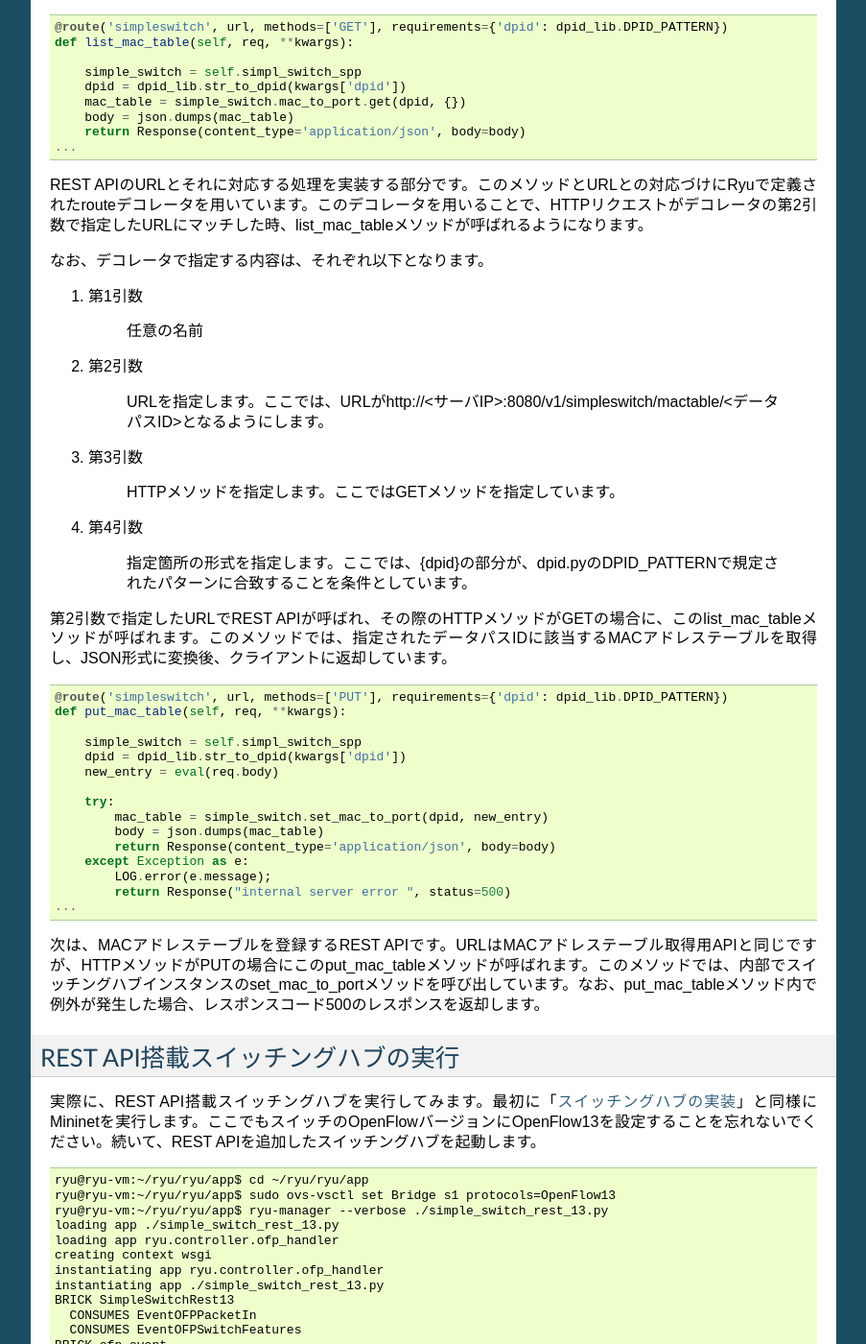
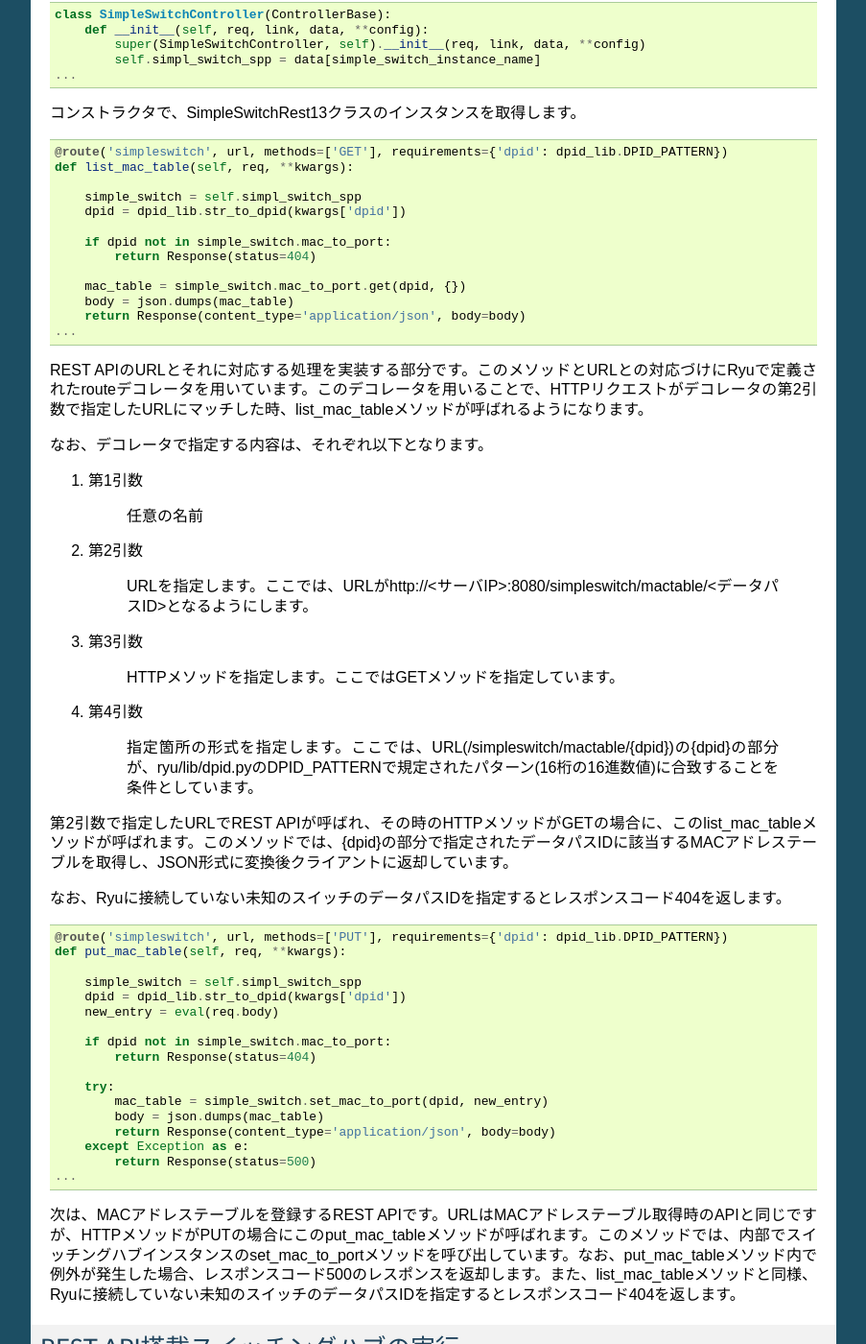
Before and after one commit to osrg/ryu-book, a Sphinx documentation site: the page built from ja/source/rest_api.rst, in a window 1280 px wide and 1400 px high, scrolled down 4110 px. Shown: the whole window at 96% size, without its empty margins (198-1101 px from the left). Built offline with Sphinx 7.4.7, drawn with Linux system fonts in a browser that asks for light colours; some of the changed text lies outside the part shown.

Commit message:
modified sample script

```diff
--- a/ja/source/rest_api.rst
+++ b/ja/source/rest_api.rst
@@ -92,11 +92,14 @@ registerメソッド実行の際、コントローラのコンストラクタで
         super(SimpleSwitchRest13, self).switch_features_handler(ev)
         datapath = ev.msg.datapath
         self.switches[datapath.id] = datapath
+        self.mac_to_port.setdefault(datapath.id, {})
     ...
 
 親クラスのswitch_features_handlerをオーバライドしています。
 このメソッドでは、SwitchFeaturesイベントが発生したタイミングで、
-イベント内に格納されたdatapathオブジェクトをインスタンス変数switchesに保持します。
+イベントオブジェクトevに格納されたdatapathオブジェクトを取得し、
+インスタンス変数switchesに保持しています。
+また、このタイミングで、MACアドレステーブルに初期値(空のディクショナリ)をセットしています。
 
 
 .. rst-class:: sourcecode
@@ -182,6 +185,10 @@ SimpleSwitchControllerクラスの実装
 
         simple_switch = self.simpl_switch_spp
         dpid = dpid_lib.str_to_dpid(kwargs['dpid'])
+
+        if dpid not in simple_switch.mac_to_port:
+            return Response(status=404)
+
         mac_table = simple_switch.mac_to_port.get(dpid, {})
         body = json.dumps(mac_table)
         return Response(content_type='application/json', body=body)
@@ -201,7 +208,7 @@ HTTPリクエストがデコレータの第2引数で指定したURLにマッチ
 2. 第2引数
 
     URLを指定します。
-    ここでは、URLがhttp://<サーバIP>:8080/v1/simpleswitch/mactable/<データパスID>
+    ここでは、URLがhttp://<サーバIP>:8080/simpleswitch/mactable/<データパスID>
     となるようにします。
 
 3. 第3引数
@@ -212,14 +219,15 @@ HTTPリクエストがデコレータの第2引数で指定したURLにマッチ
 4. 第4引数
 
     指定箇所の形式を指定します。
-    ここでは、{dpid}の部分が、dpid.pyのDPID_PATTERNで規定されたパターンに合致することを
-    条件としています。
+    ここでは、URL(/simpleswitch/mactable/{dpid})の{dpid}の部分が、
+    ryu/lib/dpid.pyのDPID_PATTERNで規定されたパターン(16桁の16進数値)に合致することを条件としています。
 
-第2引数で指定したURLでREST APIが呼ばれ、その際のHTTPメソッドがGETの場合に、
+第2引数で指定したURLでREST APIが呼ばれ、その時のHTTPメソッドがGETの場合に、
 このlist_mac_tableメソッドが呼ばれます。
-このメソッドでは、指定されたデータパスIDに該当するMACアドレステーブルを取得し、
-JSON形式に変換後、クライアントに返却しています。
+このメソッドでは、{dpid}の部分で指定されたデータパスIDに該当するMACアドレステーブルを取得し、
+JSON形式に変換後クライアントに返却しています。
 
+なお、Ryuに接続していない未知のスイッチのデータパスIDを指定するとレスポンスコード404を返します。
 
 .. rst-class:: sourcecode
 
@@ -232,20 +240,24 @@ JSON形式に変換後、クライアントに返却しています。
         dpid = dpid_lib.str_to_dpid(kwargs['dpid'])
         new_entry = eval(req.body)
 
+        if dpid not in simple_switch.mac_to_port:
+            return Response(status=404)
+
         try:
             mac_table = simple_switch.set_mac_to_port(dpid, new_entry)
             body = json.dumps(mac_table)
             return Response(content_type='application/json', body=body)
         except Exception as e:
-            LOG.error(e.message);
-            return Response("internal server error ", status=500)
+            return Response(status=500)
     ...
 
 次は、MACアドレステーブルを登録するREST APIです。
-URLはMACアドレステーブル取得用APIと同じですが、HTTPメソッドがPUTの場合に
+URLはMACアドレステーブル取得時のAPIと同じですが、HTTPメソッドがPUTの場合に
 このput_mac_tableメソッドが呼ばれます。
 このメソッドでは、内部でスイッチングハブインスタンスのset_mac_to_portメソッドを呼び出しています。
 なお、put_mac_tableメソッド内で例外が発生した場合、レスポンスコード500のレスポンスを返却します。
+また、list_mac_tableメソッドと同様、Ryuに接続していない未知のスイッチのデータパスIDを指定すると
+レスポンスコード404を返します。
 
 REST API搭載スイッチングハブの実行
 --------------------------
@@ -285,6 +297,9 @@ REST API搭載スイッチングハブの実行
     switch features ev version: 0x4 msg_type 0x6 xid 0x78dd7a72 OFPSwitchFeatures(auxiliary_id=0,capabilities=71,datapath_id=1,n_buffers=256,n_tables=254)
     move onto main mode
 
+起動時のメッセージの中に、「(31135) wsgi starting up on http://0.0.0.0:8080/」という行がありますが、
+これは、Webサーバがポート番号8080で起動したことを表しています。
+
 次にmininetのシェル上で、h1からh2へpingを発行します。
 
 .. rst-class:: console
@@ -320,7 +335,7 @@ REST APIの呼び出しには、curlコマンドを使用します。
 
 ::
 
-    ryu@ryu-vm:~$ curl -X GET http://127.0.0.1:8080/v1/simpleswitch/mactable/0000000000000001
+    ryu@ryu-vm:~$ curl -X GET http://127.0.0.1:8080/simpleswitch/mactable/0000000000000001
     {"00:00:00:00:00:02": 2, "00:00:00:00:00:01": 1}
 
 h1とh2の二つのホストがMACアドレステーブル上で学習済みであることがわかります。
@@ -351,9 +366,9 @@ REST APIを呼び出す際のデータ形式は、{"mac" : "MACアドレス", "p
 
 ::
 
-    ryu@ryu-vm:~$ curl -X PUT -d '{"mac" : "00:00:00:00:00:01", "port" : 1}' http://127.0.0.1:8080/v1/simpleswitch/mactable/0000000000000001
+    ryu@ryu-vm:~$ curl -X PUT -d '{"mac" : "00:00:00:00:00:01", "port" : 1}' http://127.0.0.1:8080/simpleswitch/mactable/0000000000000001
     {"00:00:00:00:00:01": 1}
-    ryu@ryu-vm:~$ curl -X PUT -d '{"mac" : "00:00:00:00:00:02", "port" : 2}' http://127.0.0.1:8080/v1/simpleswitch/mactable/0000000000000001
+    ryu@ryu-vm:~$ curl -X PUT -d '{"mac" : "00:00:00:00:00:02", "port" : 2}' http://127.0.0.1:8080/simpleswitch/mactable/0000000000000001
     {"00:00:00:00:00:02": 2, "00:00:00:00:00:01": 1}
 
 これらのコマンド実行の際に、h1,h2に対応したフローエントリがスイッチに登録されます。
@@ -380,7 +395,7 @@ REST APIを呼び出す際のデータ形式は、{"mac" : "MACアドレス", "p
     ...
     move onto main mode
     (28293) accepted ('127.0.0.1', 44453)
-    127.0.0.1 - - [19/Nov/2013 19:59:45] "PUT /v1/simpleswitch/mactable/0000000000000001 HTTP/1.1" 200 124 0.002734
+    127.0.0.1 - - [19/Nov/2013 19:59:45] "PUT /simpleswitch/mactable/0000000000000001 HTTP/1.1" 200 124 0.002734
     EVENT ofp_event->SimpleSwitchRest13 EventOFPPacketIn
     packet in 1 00:00:00:00:00:01 ff:ff:ff:ff:ff:ff 1
 
@@ -391,5 +406,5 @@ REST APIを呼び出す際のデータ形式は、{"mac" : "MACアドレス", "p
 ------
 
 本章では、MACアドレステーブルの参照/更新機能の実装追加を題材として、
-REST APIの追加方法について説明しました。その他の応用として、スイッチにフローエントリを追加できる
+REST APIの追加方法について説明しました。その他の応用として、スイッチに任意のフローエントリを追加できる
 ようなREST APIを作成し、ブラウザから操作できるようにするのもよいのではないでしょうか。
--- a/ja/source/sources/simple_switch_rest_13.py
+++ b/ja/source/sources/simple_switch_rest_13.py
@@ -9,7 +9,6 @@ from ryu.controller.handler import set_ev_cls
 from ryu.app.wsgi import ControllerBase, WSGIApplication, route
 from ryu.lib import dpid as dpid_lib
 
-LOG = logging.getLogger('simple_switch_rest_13')
 simple_switch_instance_name = 'simple_switch_api_app'
 url = '/v1/simpleswitch/mactable/{dpid}'
 
@@ -28,6 +27,7 @@ class SimpleSwitchRest13(simple_switch_13.SimpleSwitch13):
         super(SimpleSwitchRest13, self).switch_features_handler(ev)
         datapath = ev.msg.datapath
         self.switches[datapath.id] = datapath
+        self.mac_to_port.setdefault(datapath.id, {})
 
     def set_mac_to_port(self, dpid, entry):
         mac_table = self.mac_to_port.setdefault(dpid, {})
@@ -66,6 +66,10 @@ class SimpleSwitchController(ControllerBase):
 
         simple_switch = self.simpl_switch_spp
         dpid = dpid_lib.str_to_dpid(kwargs['dpid'])
+
+        if dpid not in simple_switch.mac_to_port:
+            return Response(status=404)
+
         mac_table = simple_switch.mac_to_port.get(dpid, {})
         body = json.dumps(mac_table)
         return Response(content_type='application/json', body=body)
@@ -77,10 +81,12 @@ class SimpleSwitchController(ControllerBase):
         dpid = dpid_lib.str_to_dpid(kwargs['dpid'])
         new_entry = eval(req.body)
 
+        if dpid not in simple_switch.mac_to_port:
+            return Response(status=404)
+
         try:
             mac_table = simple_switch.set_mac_to_port(dpid, new_entry)
             body = json.dumps(mac_table)
             return Response(content_type='application/json', body=body)
         except Exception as e:
-            LOG.error(e.message);
-            return Response("internal server error ", status=500)
+            return Response(status=500)
```
